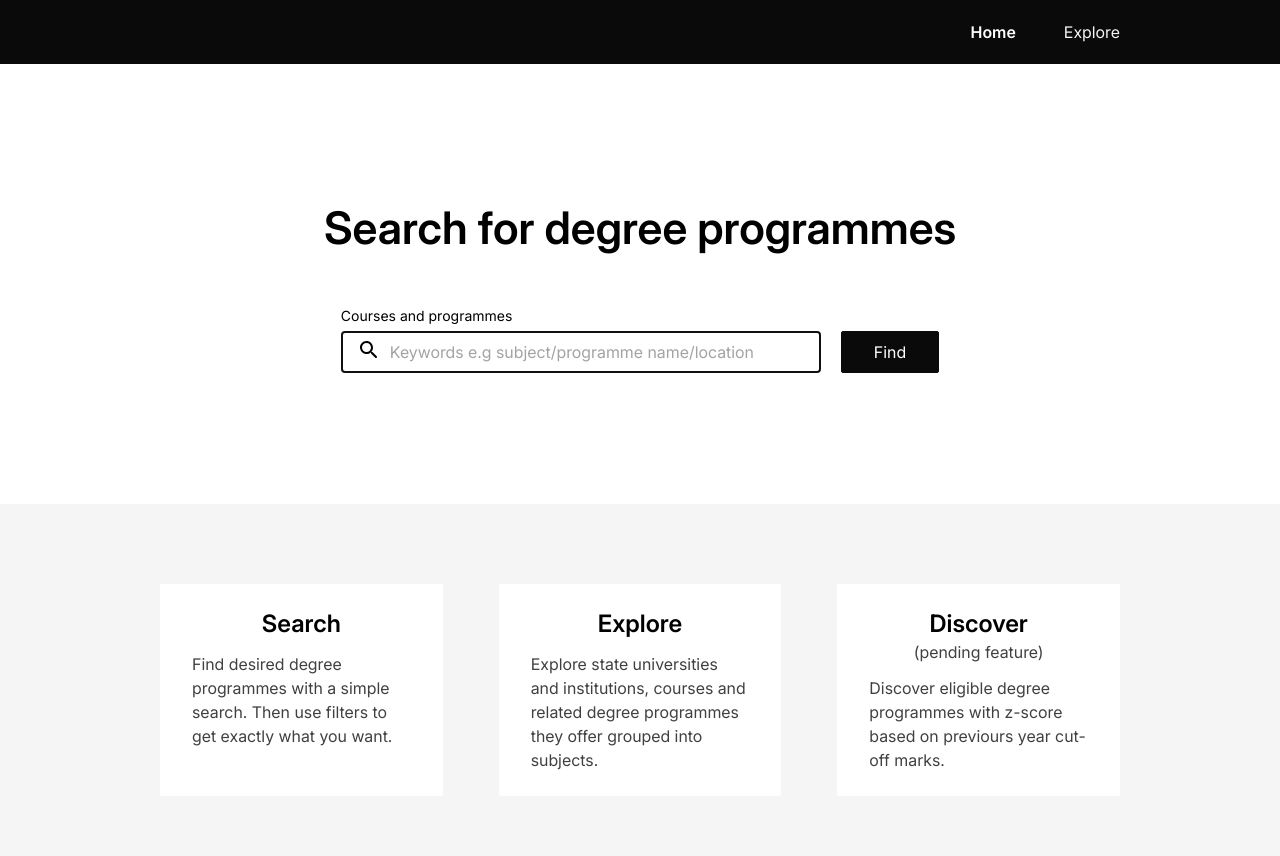
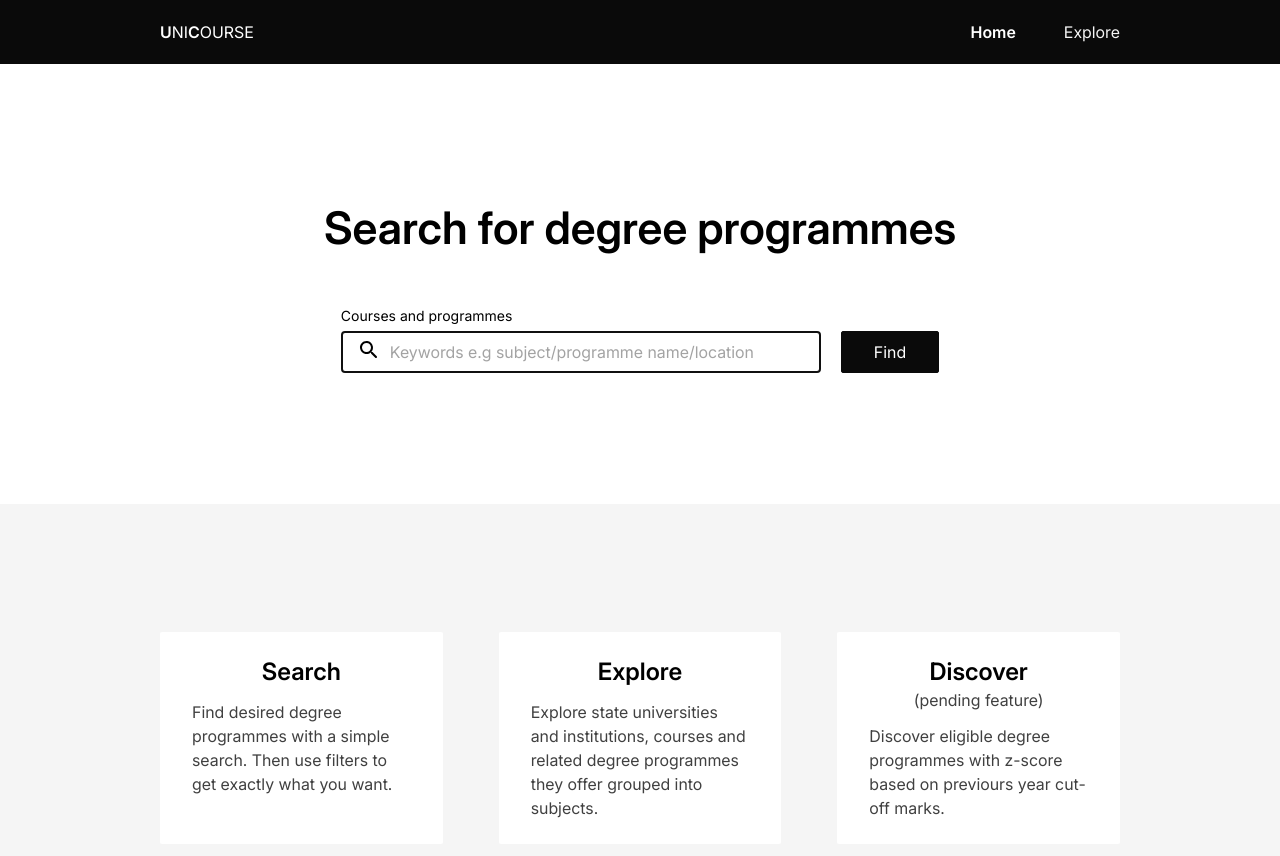
Before and after one commit to qkenn/findmycourse-react, a React (Vite) app: page / in a window 1280 px wide. Shown: the top 856 px of the page. Built offline with nearby package versions, Linux system fonts and the light colour scheme.

Commit message:
add site logo to the header

```diff
--- a/src/components/GeneralInfo.jsx
+++ b/src/components/GeneralInfo.jsx
@@ -2,7 +2,7 @@ import InfoCard from './InfoCard';
 
 export default function GeneralInfo() {
   return (
-    <section className="mx-auto my-20 flex max-w-[62.5rem] justify-between gap-14 px-5">
+    <section className="mx-auto my-32 flex max-w-[62.5rem] justify-between gap-14 px-5">
       <InfoCard
         title="Search"
         text="Find desired degree programmes with a simple search. Then use filters to get exactly what you want."
--- a/src/components/Nav.jsx
+++ b/src/components/Nav.jsx
@@ -1,18 +1,19 @@
 import { NavLink } from 'react-router-dom';
+import SiteLogo from './SiteLogo';
 
 export function Nav() {
   return (
-    <header>
-      <nav className="bg-neutral-950 py-5 text-neutral-100">
-        <ul className="mx-auto flex max-w-[60rem] justify-end gap-12">
-          <li>
+    <header className="bg-neutral-950 py-5">
+      <div className="mx-auto flex max-w-[60rem] justify-between">
+        <SiteLogo />
+
+        <nav className="text-neutral-100">
+          <ul className="mx-auto flex gap-12">
             <NavLink to="/">Home</NavLink>
-          </li>
-          <li>
             <NavLink to="/explore">Explore</NavLink>
-          </li>
-        </ul>
-      </nav>
+          </ul>
+        </nav>
+      </div>
     </header>
   );
 }
--- /dev/null
+++ b/src/components/SiteLogo.jsx
@@ -0,0 +1,12 @@
+import { Link } from 'react-router-dom';
+
+export default function SiteLogo() {
+  return (
+    <Link to="/">
+      <h3 className="text-white">
+        <span className="font-semibold">U</span>NI
+        <span className="font-semibold">C</span>OURSE
+      </h3>
+    </Link>
+  );
+}
```
